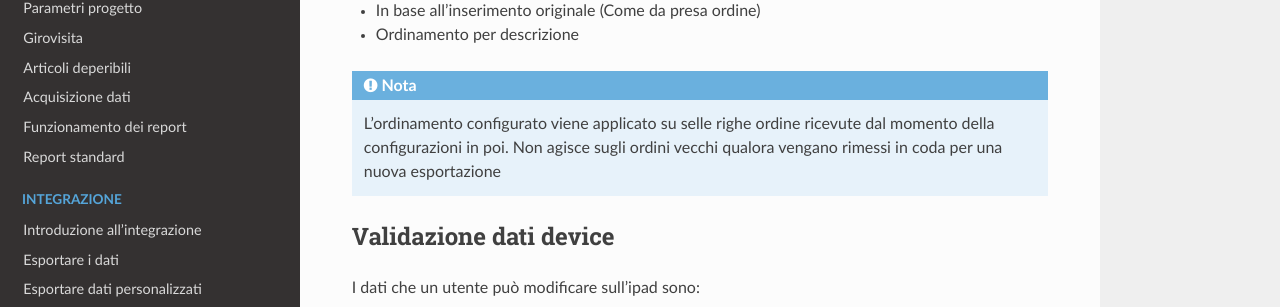
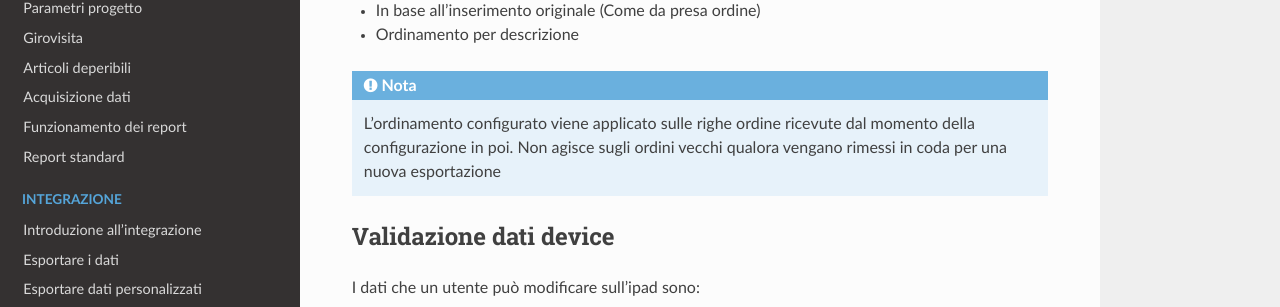
Before and after one commit to wedoit-io/doc-icommerce, a Sphinx documentation site: the page built from source/par-appmanager.rst, in a window 1280 px wide and 900 px high, scrolled down 1372 px. Shown: the part 144-451 px from the top of the window. Built offline with Sphinx 7.4.7 and the Read the Docs theme 2.0.0, drawn with Linux system fonts in a browser that asks for light colours.

Commit message:
Update par-appmanager.rst

```diff
--- a/source/par-appmanager.rst
+++ b/source/par-appmanager.rst
@@ -35,7 +35,7 @@ L'ordinamento può essere configurato nel seguente modo:
 - In base all'inserimento originale (Come da presa ordine)
 - Ordinamento per descrizione
 
-.. note:: L'ordinamento configurato viene applicato su selle righe ordine ricevute dal momento della configurazioni in poi. Non agisce sugli ordini vecchi qualora vengano rimessi in coda per una nuova esportazione
+.. note:: L'ordinamento configurato viene applicato sulle righe ordine ricevute dal momento della configurazione in poi. Non agisce sugli ordini vecchi qualora vengano rimessi in coda per una nuova esportazione
 
 
 Validazione dati device
```
